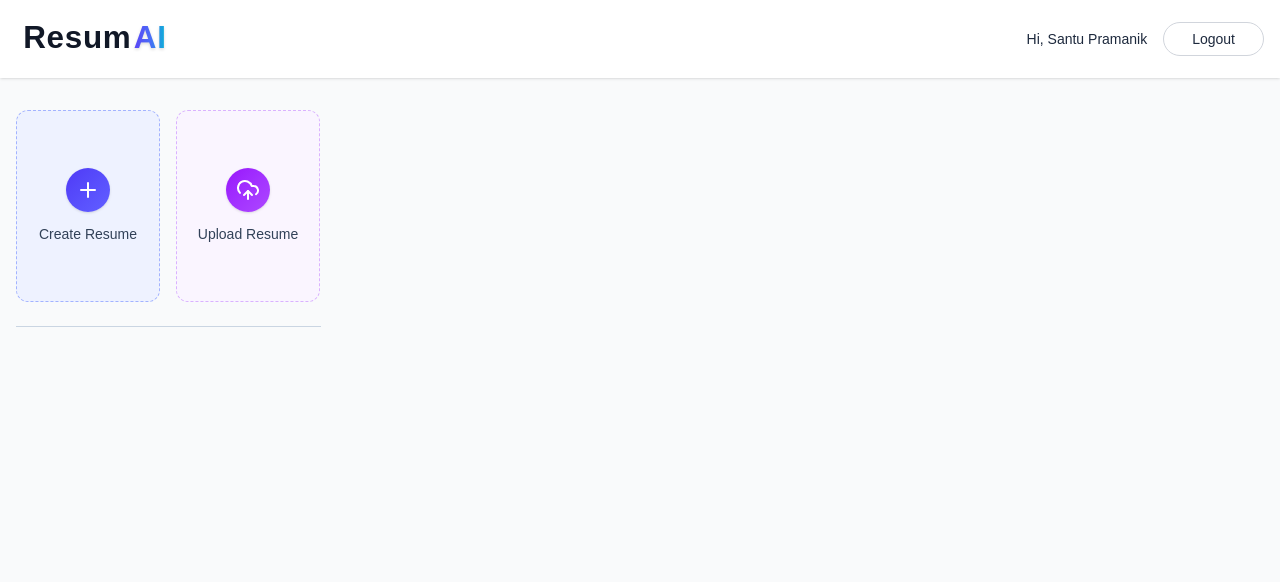
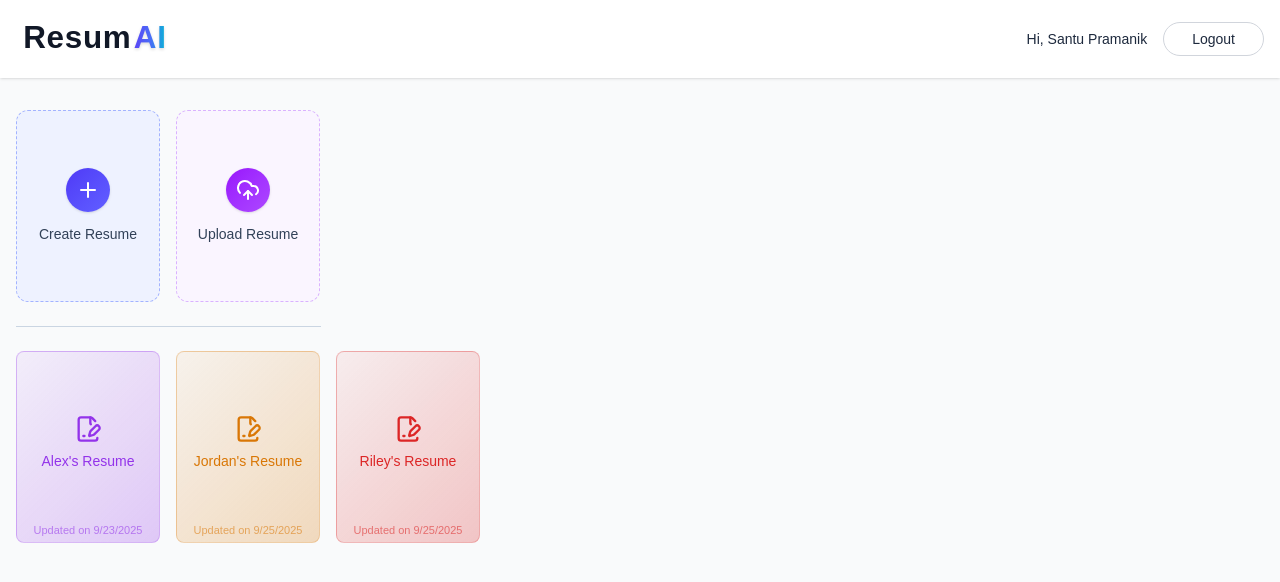
Before and after one commit to santu7212/RESUME-BUILDER, a React (Vite) app in the folder client/: page /app in a window 1280 px wide. Shown: the top 582 px of the page. Built offline with nearby package versions, Linux system fonts and the light colour scheme.

Commit message:
feat: integrate dummy resume data into Dashboard; enhance UI with resume display and styling

```diff
--- a/client/src/pages/Dashboard.jsx
+++ b/client/src/pages/Dashboard.jsx
@@ -1,7 +1,19 @@
- import { PlusIcon, UploadCloudIcon } from "lucide-react";
-import React from "react";
+import { FilePenLineIcon, PlusIcon, UploadCloudIcon } from "lucide-react";
+import React, { useEffect, useState } from "react";
+import { dummyResumeData } from "../assets/assets";
 
 const Dashboard = () => {
+  const color = ["#9333ea", "#d97706", "#dc2626", "#0284c7", "#16a34a"];
+
+  const [allResume, setAllResume] = useState([]);
+
+  const loadAllResume = async () => {
+    setAllResume(dummyResumeData);
+  };
+
+  useEffect(() => {
+    loadAllResume();
+  }, []);
   return (
     <div>
       <div className="max-w-7xl mx-auto px-4 py-8">
@@ -80,6 +92,59 @@ const Dashboard = () => {
         </div>
         <div>
           <hr className="border-slate-300 my-6 sm:w-[305px]" />
+          <div className="grid grid-cols-2 sm:flex flex-wrap gap-4">
+            {allResume.map((resume, index) => {
+              const baseColor = color[index % color.length];
+              return (
+                <button
+                  key={index}
+                  className="relative
+w-full
+sm:max-w-36
+h-48
+flex
+flex-col
+items-center
+justify-center
+rounded-lg
+gap-2
+border
+group
+hover:shadow-lg
+transition-all
+duration-300
+cursor-pointer
+"
+                  style={{
+                    background: `linear-gradient(135deg, ${baseColor}10,${baseColor}40)
+`,
+                    borderColor: baseColor + "40",
+                  }}
+                >
+                  <FilePenLineIcon
+                    className="size-7 group-hover:scale-105 transition-all"
+                    style={{ color: baseColor }}
+                  />
+                  <p
+                    className="text-sm group-hover:scale-105 transition-all px-2 text-center"
+                    style={{ color: baseColor }}
+                  >
+                    {resume.title}
+                  </p>
+                  <p
+                    className="absolute bottom-1 text-[11px] text-slate-400 group-hover:text-slate-500
+                  transition-all duration-300 px-2 text-center"
+                    style={{ color: baseColor + "90" }}
+                  >
+                    Updated on {new Date(resume.updatedAt).toLocaleDateString()}
+                  </p>
+                  <div>
+
+                  </div>
+                </button>
+              );
+            })}
+          </div>
         </div>
       </div>
     </div>
```
Also changed, not shown: client/src/assets/assets.js (+102 -55 lines).
